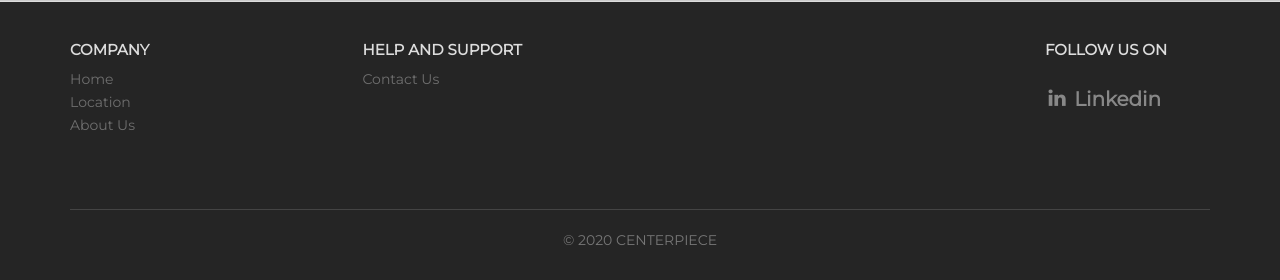
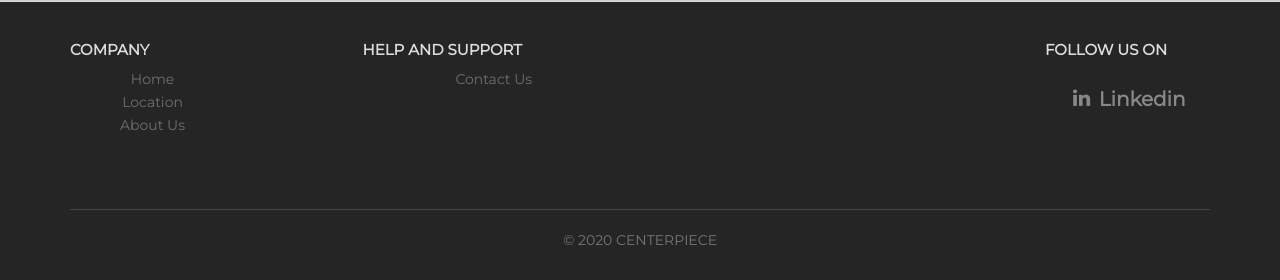
Before and after one commit to acsaralegui/centerpiece, a PHP site: page /catalog.html in a window 1280 px wide. Shown: the part 1483-1763 px from the top of the page. Run offline with PHP 8.4, Linux system fonts and the light colour scheme; some libraries are stand-ins or nearby versions.

Commit message:
added more updates for capabilities

```diff
--- a/assets/css/rubick.css
+++ b/assets/css/rubick.css
@@ -1712,7 +1712,7 @@ p {
   margin: 0 0 .75em;
 }
 li {
-  text-align: left;
+  text-align: center;
 }
 
 p,
@@ -2606,7 +2606,7 @@ body.noscroll {
 
 .section-we-made-3 .row [class^="col-"] {
   margin-bottom: 6px;
-  padding: 0 ;
+  padding: 2px ;
 }
 .section-we-made-3 .row .col-md-4 a {
   padding: 4% 8%;
```
